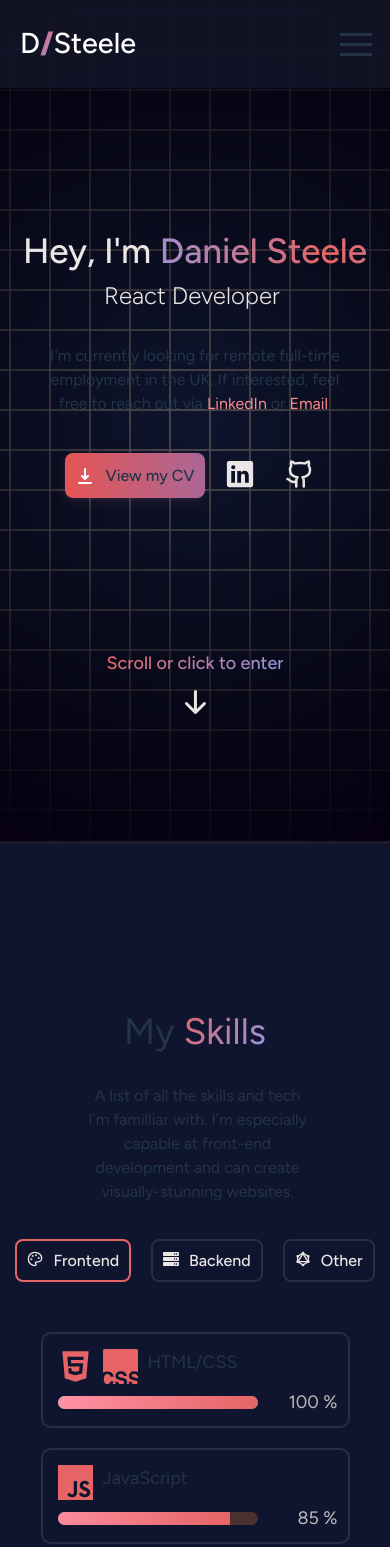
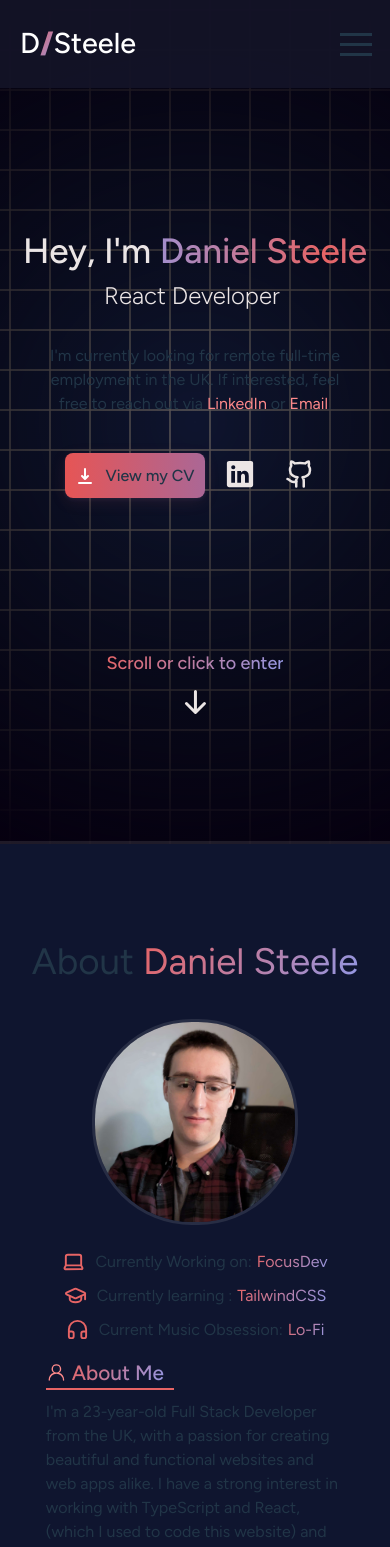
Before and after one commit to DanielSteele1/Portfolio-V2, a React (Vite) app: page / in a window 390 px wide. Shown: the top 1547 px of the page. Built offline with nearby package versions, Linux system fonts and the light colour scheme.

Commit message:
Changed order of sections, tweaked responsiveness of navbar and added status tags

```diff
--- a/src/About.tsx
+++ b/src/About.tsx
@@ -3,7 +3,11 @@ import { GoPerson } from 'react-icons/go';
 import { RiTimeLine } from "react-icons/ri";
 import { IoGameController } from 'react-icons/io5';
 import { motion } from "motion/react"
-import { FaGraduationCap } from "react-icons/fa";
+import { FaGraduationCap, FaHeadphones } from "react-icons/fa";
+import { TbActivityHeartbeat } from "react-icons/tb";
+import { MdWork } from "react-icons/md";
+import { LuGrab, LuGraduationCap, LuHeadphones, LuLaptop } from "react-icons/lu";
+import { CiHeadphones } from "react-icons/ci";
 
 function AboutMe() {
 
@@ -22,11 +26,35 @@ function AboutMe() {
 
                 <span className="section-heading"> About{"\u00A0"}<div className="gradient"> Daniel Steele</div></span>
 
+
                 <div className="About-image-container">
-                    <img className="About-img" src="Daniel_Steele.jpg" />
+                    <img className="About-img" src="Website_Pic.JPG" />
+
                 </div>
 
-                <span className="section-sub-heading"> A little bit about me, my journey and my hobbies.</span>
+                <div className="About-status-container">
+                    <div className="About-status">
+                        <div className="status-icon">
+                            <LuLaptop style={{ color: '#e66465', display: 'inline-flex', verticalAlign: 'middle', fontSize: '23px' }} />
+                        </div>
+                        <div>Currently Working on: </div> <span className="gradient"> FocusDev </span>
+                    </div>
+
+                    <div className="About-status">
+                        <div className="status-icon">
+                            <LuGraduationCap style={{ color: '#e66465', display: 'inline-flex', verticalAlign: 'middle', fontSize: '23px' }} />
+                        </div>
+                        <div> Currently learning : </div> <span className="gradient"> TailwindCSS </span>
+                    </div>
+
+                    <div className="About-status">
+                        <div className="status-icon">
+                            <LuHeadphones style={{ color: '#e66465', display: 'inline-flex', verticalAlign: 'middle', fontSize: '23px' }} />
+                        </div>
+                        <div> Current Music Obsession: </div> <span className="gradient"> Lo-Fi </span>
+                    </div>
+
+                </div>
 
                 <div className="About-text">
 
@@ -68,11 +96,11 @@ function AboutMe() {
                         <span className="About-para-title">  <FaGraduationCap id="about-icon" style={{ verticalAlign: 'middle' }} /> <span className="gradient"> What I'm doing now </span> </span>
 
                         <span className="About-paragraph-text">
-                          Today, after graduating last year, I'm making my own projects and constantly evolving my frontend and backend skills.
-                          Some of the new technologies I've been looking into include <span className="highlight-1">GraphQL and libraries like React-DnD and GSAP.</span>
-                          <br></br>
-                          <br></br>
-                          <span className="gradient" id="para-finish">I'm also working on a few projects, including this website, my blog, FocusDev and more.  </span>
+                            Today, after graduating last year, I'm making my own projects and constantly evolving my frontend and backend skills.
+                            Some of the new technologies I've been looking into include <span className="highlight-1">GraphQL and libraries like React-DnD and GSAP.</span>
+                            <br></br>
+                            <br></br>
+                            <span className="gradient" id="para-finish">I'm also working on a few projects, including this website, my blog, FocusDev and more.  </span>
                         </span>
                     </div>
                 </div>
--- a/src/App.css
+++ b/src/App.css
@@ -212,7 +212,7 @@ body {
   align-items: center;
   justify-content: space-between;
   width: 100%;
-  max-width: 1400px;
+  max-width: 1300px;
   position: fixed;
   top: 0;
   left: 0;
@@ -277,14 +277,46 @@ body {
   align-items: center;
   margin: 0 auto;
   padding: 10px;
-  width: 100%;
+  width: 90%;
+  margin-top: 80px;
 }
 
 .About-image-container {
   display: flex;
+  flex-direction: column;
   justify-content: center;
   align-items: center;
 }
+
+.About-status-container {
+  display: flex;
+  flex-direction: row;
+  justify-content: space-between;
+  align-items: center;
+  width: 70%;
+  margin: 0 auto;
+  border-radius: 12px;
+}
+
+.About-status {
+  display: flex;
+  width: fit-content;
+  margin-top: 20px;
+  margin-bottom: 20px;
+  border-radius: 8px;
+  font-size: 1.0rem;
+}
+
+.About-status span {
+  margin-left: 5px;
+}
+
+.status-icon {
+  display: inline-flex;
+  width: fit-content;
+  margin-right: 10px;
+}
+
 
 .About-para-container {
   display: flex;
@@ -307,14 +339,14 @@ body {
 #para-finish {
 
   font-size: 1.3rem;
-
 }
 
-.About-img {
+
+.About-image-container .About-img {
   display: flex;
   height: 200px;
   margin: 20px;
-  border-radius: 50px;
+  border-radius: 100px;
   border: 3px solid rgba(255, 255, 255, 0.1);
   transition: border-color 0.5s ease-in-out;
 }
@@ -338,9 +370,10 @@ body {
   justify-content: center;
   width: 80%;
   padding: 20px;
-  padding-top: 80px;
   margin: 0 auto;
 }
+
+
 
 .contact {
   padding-top: 0px;
@@ -890,8 +923,20 @@ body {
 @media (min-width: 1000px) and (max-width: 1200px) {
 
   .navigation {
-    max-width: 1000px;
+    max-width: 80%;
   }
+
+  .About-status-container {
+    flex-direction: column;
+    width: 80%;
+    margin: 0 auto;
+  }
+
+  .About-status {
+    margin-bottom: 10px;
+    margin-top: 10px;
+  }
+
 
 }
 
@@ -908,6 +953,16 @@ body {
 }
 
 @media (min-width: 750px) and (max-width: 1000px) {
+
+  .About-status-container {
+    flex-direction: column;
+    width: 100%;
+  }
+
+  .About-status {
+    margin-bottom: 10px;
+    margin-top: 10px;
+  }
 
   .greeting-title {
     font-size: 4.5rem;
@@ -948,7 +1003,6 @@ body {
   }
 
   .navigation {
-    height: fit-content;
     background: rgba(20, 20, 40, 0.6);
   }
 
@@ -997,7 +1051,8 @@ body {
   }
 
   .skills-tabs {
-    font-size: 16px;
+    font-size: 15px;
+    margin: 0px;
   }
 
   .Frontend-skills,
@@ -1009,6 +1064,18 @@ body {
     margin: 0 auto;
     align-items: center;
 
+  }
+
+
+  .About-status-container {
+    flex-direction: column;
+    justify-content: flex-start;
+    width: 100%;
+  }
+
+  .About-status {
+    margin-bottom: 5px;
+    margin-top: 5px;
   }
 
   .navigation {
--- a/src/App.tsx
+++ b/src/App.tsx
@@ -58,8 +58,8 @@ function App() {
         <Greeting handleDownloadAndView={handleDownloadAndView} />
       </div>
 
+      <AboutMe />
       <Skills />
-      <AboutMe />
       <Blog />
       <Projects />
       <BackToTop />
```
Also changed, not shown: public/Website_Pic.JPG (added).
